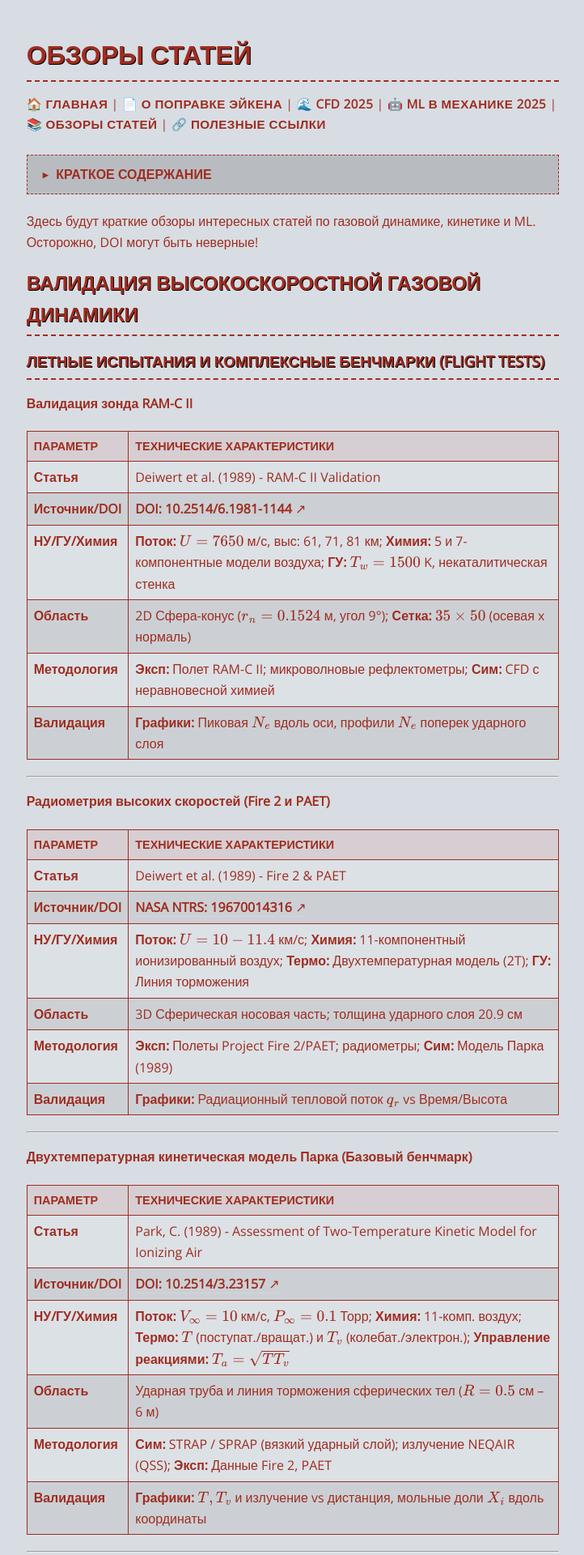
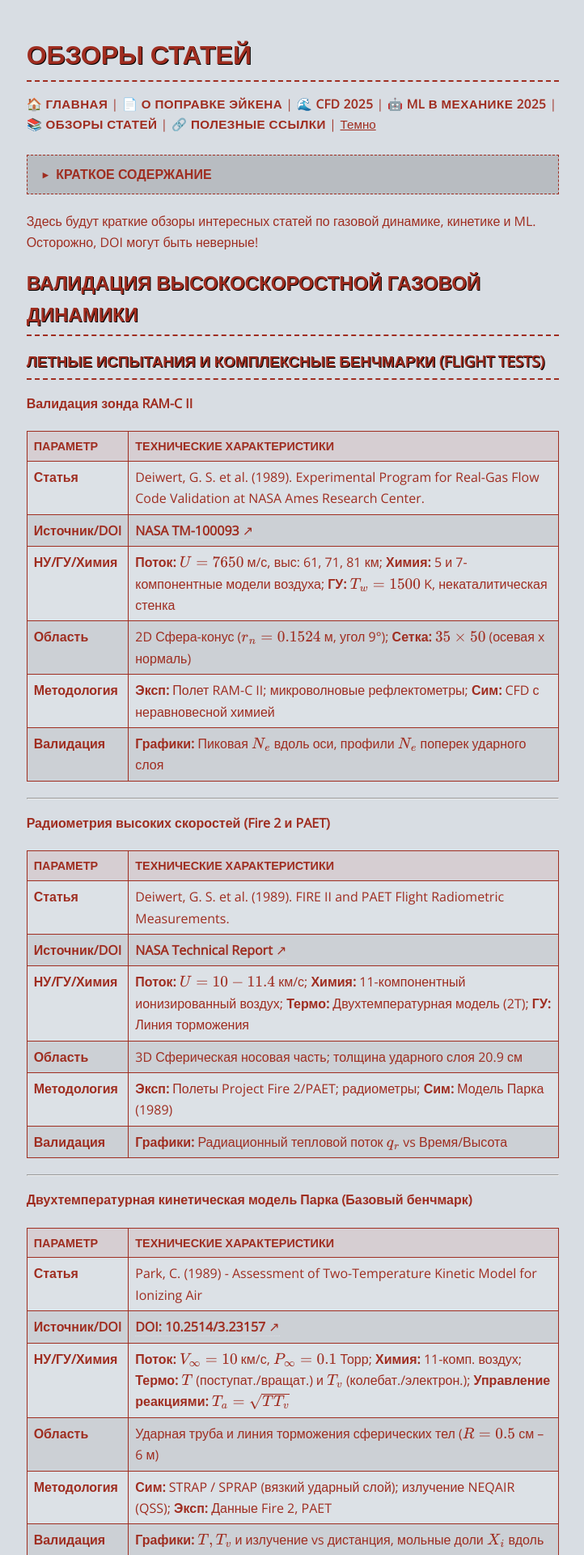
Before and after one commit to CKPEIIKA/ckpeiika.github.io, a Jekyll site: the page built from pages/paper-reviews.md, in a window 1280 px wide. Shown: the top 1920 px of the page at 81% size, without its empty margins (278-1000 px from the left). Built offline with Jekyll 4.4.1, drawn with Linux system fonts in a browser that asks for light colours; some of the changed text lies outside the part shown.

Commit message:
Фикс doi

```diff
--- a/_includes/nav.html
+++ b/_includes/nav.html
@@ -7,5 +7,6 @@
         | <a href="{{ p.url }}">{{ p.nav_label | default: p.title }}</a>
       {% endunless %}
     {% endfor %}
+    | <button class="theme-toggle" type="button" aria-label="Переключить тему">Темно</button>
   </p>
 </nav>
--- a/_layouts/default.html
+++ b/_layouts/default.html
@@ -33,8 +33,11 @@
     {{ content }}
   </main>
 
-  <p><a href="/index.html">⬅ Обратно на домашнюю страничку</a></p>
-  <p class="back-to-top-link"><a href="#top">↑ Наверх</a></p>
+  <p class="footer-links">
+    <a href="/index.html">⬅ Обратно на домашнюю страничку</a>
+    <span>|</span>
+    <a href="#top">↑ Наверх</a>
+  </p>
   <footer class="site-meta">
     <p>Обновлено: {{ site.time | date: "%d.%m.%Y" }}. Лицензия: MIT</p>
   </footer>
@@ -80,6 +83,17 @@
         toc.appendChild(list);
         main.insertBefore(toc, main.firstChild);
       }
+
+      const body = document.body;
+      const toggle = document.querySelector('.theme-toggle');
+      if (toggle) {
+        body.classList.remove('theme-dark');
+        toggle.textContent = 'Темно';
+        toggle.addEventListener('click', () => {
+          const isDark = body.classList.toggle('theme-dark');
+          toggle.textContent = isDark ? 'Светло' : 'Темно';
+        });
+      }
     });
   </script>
 
--- a/index.html
+++ b/index.html
@@ -2,6 +2,10 @@
 layout: default
 title: Заметки по газовой динамике
 ---
+
+<div class="hero-image">
+    <img src="/hero.png" alt="Hero banner">
+  </div>
 
 <div class="marquee">
   <span>⚡ Людвиг Больцман покончил свою жизнь самоубийством в 1906г. Пауль Эренферст, ученик Больцмана, умер аналогичным образом в 1933г. Теперь наша очередь изучать статистическую механику! ⚡</span>
@@ -9,4 +13,4 @@ title: Заметки по газовой динамике
 
 <p>Данная страница посвящена полезным материалам по газовой динамике и кинетической теории, а также применениям машинного обучения.</p>
 
-<p class="blink">[Страница в разработке 🚧]</p>
+<p class="blink page-status">[Страница в разработке 🚧]</p>
--- a/pages/paper-reviews.md
+++ b/pages/paper-reviews.md
@@ -14,8 +14,8 @@ nav_label: "📚 Обзоры статей"
 
 | Параметр | Технические характеристики |
 | :--- | :--- |
-| **Статья** | Deiwert et al. (1989) - RAM-C II Validation |
-| **Источник/DOI** | [DOI: 10.2514/6.1981-1144](https://doi.org/10.2514/6.1981-1144) |
+| **Статья** | Deiwert, G. S. et al. (1989). Experimental Program for Real-Gas Flow Code Validation at NASA Ames Research Center. |
+| **Источник/DOI** | [NASA TM-100093](https://ntrs.nasa.gov/citations/19890017445) |
 | **НУ/ГУ/Химия** | **Поток:** $U=7650$ м/с, выс: 61, 71, 81 км; **Химия:** 5 и 7-компонентные модели воздуха; **ГУ:** $T\_w=1500$ K, некаталитическая стенка |
 | **Область** | 2D Сфера-конус ($r\_n=0.1524$ м, угол 9°); **Сетка:** $35 \times 50$ (осевая x нормаль) |
 | **Методология** | **Эксп:** Полет RAM-C II; микроволновые рефлектометры; **Сим:** CFD с неравновесной химией |
@@ -27,8 +27,8 @@ nav_label: "📚 Обзоры статей"
 
 | Параметр | Технические характеристики |
 | :--- | :--- |
-| **Статья** | Deiwert et al. (1989) - Fire 2 & PAET |
-| **Источник/DOI** | [NASA NTRS: 19670014316](https://ntrs.nasa.gov/citations/19670014316) |
+| **Статья** | Deiwert, G. S. et al. (1989). FIRE II and PAET Flight Radiometric Measurements. |
+| **Источник/DOI** | [NASA Technical Report](https://ntrs.nasa.gov/citations/19670014316) |
 | **НУ/ГУ/Химия** | **Поток:** $U=10-11.4$ км/с; **Химия:** 11-компонентный ионизированный воздух; **Термо:** Двухтемпературная модель (2T); **ГУ:** Линия торможения |
 | **Область** | 3D Сферическая носовая часть; толщина ударного слоя 20.9 см |
 | **Методология** | **Эксп:** Полеты Project Fire 2/PAET; радиометры; **Сим:** Модель Парка (1989) |
@@ -83,8 +83,8 @@ nav_label: "📚 Обзоры статей"
 
 | Параметр | Технические характеристики |
 | :--- | :--- |
-| **Статья** | Deiwert et al. (1989) - EAST Species & Radiation |
-| **Источник/DOI** | [NASA NTRS: 19880011504](https://ntrs.nasa.gov/citations/19880011504) |
+| **Статья** | Deiwert, G. S. et al. (1989). Experimental Program for Real-Gas Flow Code Validation at NASA Ames Research Center. |
+| **Источник/DOI** | [NASA TM-100093](https://ntrs.nasa.gov/citations/19890017445) |
 | **НУ/ГУ/Химия** | **Поток:** $U\_s = 4-40$ км/с, $P\_1 = 0.1-3$ Торр; **Химия:** 11-комп. воздух; **ГУ:** 1D прямой скачок |
 | **Область** | 1D ударная труба; диаметры 10/60 см, длина до 21 м |
 | **Методология** | **Эксп:** NASA Ames EAST; УФ-спектроскопия (1100–9000 Å); стробируемые диодные матрицы |
@@ -109,8 +109,8 @@ nav_label: "📚 Обзоры статей"
 
 | Параметр | Технические характеристики |
 | :--- | :--- |
-| **Статья** | Bose et al. (2010) - Comparisons of Air Radiation Model with Shock Tube Measurements |
-| **Источник/DOI** | [NASA NTRS: 20110002167](https://ntrs.nasa.gov/citations/20110002167) |
+| **Статья** | Bose, D. et al. (2010). Air Radiation Effects with Carbon Impurities for Orion Entry. |
+| **Источник/DOI** | [NASA Technical Report](https://ntrs.nasa.gov/search?q=Air%20Radiation%20Carbon%20Impurities%20Orion%20Bose) |
 | **НУ/ГУ/Химия** | **Поток:** $U\_s = 9.5–11.0$ км/с; **Химия:** Равновесный воздух + 8-12% примесей углерода ($C, CN, CO, C\_2$) |
 | **Область** | 1D область за скачком; **Длина пути:** 10.16 см; **Разрешение:** Временное усреднение |
 | **Методология** | **Сим:** NEQAIR (построчный расчет), QSS-уравнения Парка; **Эксп:** NASA Ames EAST (115–1400 нм) |
@@ -122,8 +122,8 @@ nav_label: "📚 Обзоры статей"
 
 | Параметр | Технические характеристики |
 | :--- | :--- |
-| **Статья** | Sharma et al. (2019) - One-dimensional modeling methodology for shock tubes |
-| **Источник/DOI** | [NASA NTRS: 20190002004](https://ntrs.nasa.gov/citations/20190002004) |
+| **Статья** | Sharma, M. et al. (2019). One-Dimensional Modeling Methodology for Shock Tubes: Application to the EAST Facility. |
+| **Источник/DOI** | [NASA Technical Report](https://ntrs.nasa.gov/citations/20190002004) |
 | **НУ/ГУ/Химия** | **Поток:** $P\_1 = 26.6$ Па, $U\_s = 9.5-11.0$ км/с; **Химия:** 11-комп. воздух; **ГУ:** Источниковый член $\epsilon = \frac{1}{A} \frac{\partial A}{\partial x}$ для моделирования роста ПС |
 | **Область** | Квази-1D; $R = 5$ см, $L = 8.25$ м; **Сетка:** $\Delta x = 0.2-1.0$ мм |
 | **Методология** | **Сим:** HEGEL (PETSC) + PLATO; **Эксп:** NASA Ames EAST; пьезодатчики, 4-диапазонные спектрометры |
@@ -135,8 +135,8 @@ nav_label: "📚 Обзоры статей"
 
 | Параметр | Технические характеристики |
 | :--- | :--- |
-| **Статья** | Bensassi et al. (2019) - Computational Modeling for Non-equilibrium Shock Tube Flows |
-| **Источник/DOI** | [NASA NTRS: 20190028644](https://ntrs.nasa.gov/citations/20190028644) |
+| **Статья** | Bensassi, K. et al. (2019). Computational Modeling for Non-Equilibrium Shock Tube Flows. |
+| **Источник/DOI** | [NASA Technical Report](https://ntrs.nasa.gov/citations/20190028644) |
 | **НУ/ГУ/Химия** | **Толкатель:** $T=6000$ K (He/N2); **Химия:** 11-комп. Park; **Термо:** Ландау-Теллер / Милликен-Уайт |
 | **Область** | Нестац: 2D труба 8 м; Стац: 2D труба 0.3 м; **Сетка:** Равномерная $\Delta x = 1$ мм |
 | **Методология** | **Сим:** COOLFluiD (AUSM+-UP); библиотека PLATO; NEQAIR |
@@ -213,8 +213,8 @@ nav_label: "📚 Обзоры статей"
 
 | Параметр | Технические характеристики |
 | :--- | :--- |
-| **Статья** | Brandis & Cruden (2017) - Titan Atmospheric Entry Radiative Heating |
-| **Источник/DOI** | [DOI: 10.2514/6.2017-3843](https://doi.org/10.2514/6.2017-3843) |
+| **Статья** | Brandis, A. M., Cruden, B. A. (2017). Benchmark Shock Tube Experiments for Earth Entry Conditions. |
+| **Источник/DOI** | [NASA Technical Report](https://ntrs.nasa.gov/search?q=Benchmark%20Shock%20Tube%20Experiments%20Brandis%20Cruden) |
 | **НУ/ГУ/Химия** | **Поток:** $U\_s = 4.7-8$ км/с; **Химия:** 21-комп. газ Титана ($N\_2, CH\_4, Ar$); **ГУ:** Линия торможения (Сим) |
 | **Область** | Эксп: труба 10.16 см; Сим: 2D осесимметричная сфера; **Сетка:** 805 точек |
 | **Методология** | **Сим:** DPLR v4.0.4 + NEQAIR v15.0 (QSS для CN); **Эксп:** NASA Ames EAST; 4 спектрометра |
@@ -230,8 +230,8 @@ nav_label: "📚 Обзоры статей"
 
 | Параметр | Технические характеристики |
 | :--- | :--- |
-| **Статья** | Deiwert et al. (1989) - Slender Cone Drag Experiments |
-| **Источник/DOI** | [NASA NTRS: 19880011504](https://ntrs.nasa.gov/citations/19880011504) |
+| **Статья** | Deiwert, G. S. et al. (1989). Experimental Program for Real-Gas Flow Code Validation at NASA Ames Research Center. |
+| **Источник/DOI** | [NASA TM-100093](https://ntrs.nasa.gov/citations/19890017445) |
 | **НУ/ГУ/Химия** | **Поток:** Мах 15; **Химия:** Воздух (диссоциация $O\_2, N\_2$); **ГУ:** Свободный полет, холодная стенка |
 | **Область** | 3D острые конусы (5° и 10°); **Разрешение:** Спарк-теневые станции (16-24 шт) |
 | **Методология** | **Эксп:** HFFAF / PBR; **Сим:** PNS (параболизованные уравнения Навье-Стокса) |
@@ -243,8 +243,8 @@ nav_label: "📚 Обзоры статей"
 
 | Параметр | Технические характеристики |
 | :--- | :--- |
-| **Статья** | Deiwert et al. (1989) - 3.5-Foot HWT TAV Validation |
-| **Источник/DOI** | [NASA NTRS: 19880011504](https://ntrs.nasa.gov/citations/19880011504) |
+| **Статья** | Deiwert, G. S. et al. (1989). Experimental Program for Real-Gas Flow Code Validation at NASA Ames Research Center. |
+| **Источник/DOI** | [NASA TM-100093](https://ntrs.nasa.gov/citations/19890017445) |
 | **НУ/ГУ/Химия** | **Поток:** Мах 5-14, $Re\_L=1-25 \times 10^6$; **Химия:** Совершенный газ |
 | **Область** | 3D аппарат TAV (дельта-крыло 75°); $L=3$ фута |
 | **Методология** | **Эксп:** NASA Ames 3.5-ft HWT; LDV, трубки Пито, масляная визуализация |
@@ -283,7 +283,7 @@ nav_label: "📚 Обзоры статей"
 | Параметр | Технические характеристики |
 | :--- | :--- |
 | **Статья** | Lobb, R. K. (1964) - Experimental measurement of shock detachment distance on spheres in air |
-| **Источник/DOI** | [NASA NTRS: 19640013931](https://ntrs.nasa.gov/citations/19640013931) |
+| **Источник/DOI** | [NASA Technical Report](https://ntrs.nasa.gov/citations/19640013931) |
 | **НУ/ГУ/Химия** | **Поток:** $Ma=5–20$; **Химия:** Воздух (эффекты диссоциации реального газа); **Давление:** 5–100 мм рт. ст. |
 | **Область** | Свободно летящие сферы ($D=12.7$ мм) |
 | **Методология** | **Эксп:** Баллистическая трасса NOL; Спарк-теневая фотография (высокое разрешение) |
@@ -378,7 +378,7 @@ nav_label: "📚 Обзоры статей"
 | Параметр | Технические характеристики |
 | :--- | :--- |
 | **Статья** | Deiwert et al. (1989) - ODWE NASA TM-100093 |
-| **Источник/DOI** | [NASA NTRS: 19880011504](https://ntrs.nasa.gov/citations/19880011504) |
+| **Источник/DOI** | [NASA TM-100093](https://ntrs.nasa.gov/citations/19890017445) |
 | **НУ/ГУ/Химия** | **Поток:** Мах 4.6; **Химия:** Кинетика $H\_2$-воздух; **ГУ:** Клин 30° с водяным охлаждением |
 | **Область** | 2D Клин в сверхзвуковом потоке |
 | **Методология** | **Эксп:** 20-МВт арк-джет; Шлирен-метод; **Сим:** 2D вязкое моделирование |
--- a/style.css
+++ b/style.css
@@ -59,10 +59,24 @@ a[href^="http"]:not([href*="ckpeiika.github.io"])::after {
   font-size: 0.95rem;
   text-transform: uppercase;
   letter-spacing: 0.03em;
-}
+  }
 
 .nav-inline p {
   margin: 0;
+}
+
+.theme-toggle {
+  background: none;
+  border: none;
+  color: var(--accent-color);
+  font: inherit;
+  cursor: pointer;
+  text-decoration: underline;
+  padding: 0;
+}
+
+.theme-toggle:hover {
+  color: #000;
 }
 
 .page-actions {
@@ -140,15 +154,26 @@ a[href^="http"]:not([href*="ckpeiika.github.io"])::after {
   font-size: 0.95em;
 }
 
-.back-to-top-link {
-  text-align: right;
-  margin-top: 20px;
+.footer-links {
+  display: flex;
+  justify-content: space-between;
+  margin-top: 25px;
 }
 
 .site-meta {
   margin-top: 30px;
   font-size: 0.9rem;
   text-align: center;
+}
+
+body.theme-dark {
+  --bg-color: #181818;
+  --accent-color: #F1D8C0;
+  background-color: var(--bg-color);
+  color: var(--accent-color);
+}
+body.theme-dark a {
+  border-bottom-color: rgba(255, 255, 255, 0.4);
 }
 
 table {
@@ -203,6 +228,19 @@ tbody tr:nth-child(even) {
   animation: marquee 12s linear infinite;
 }
 
+.hero-image {
+  border: 2px dashed var(--accent-color);
+  padding: 40px;
+  text-align: center;
+  font-size: 1.1rem;
+  margin-bottom: 20px;
+}
+
+.page-status {
+  text-align: center;
+  font-size: 1.1rem;
+}
+
 @keyframes marquee {
   0% { transform: translate(0, 0); }
   100% { transform: translate(-100%, 0); }
```
Also changed, not shown: hero.png (added).
